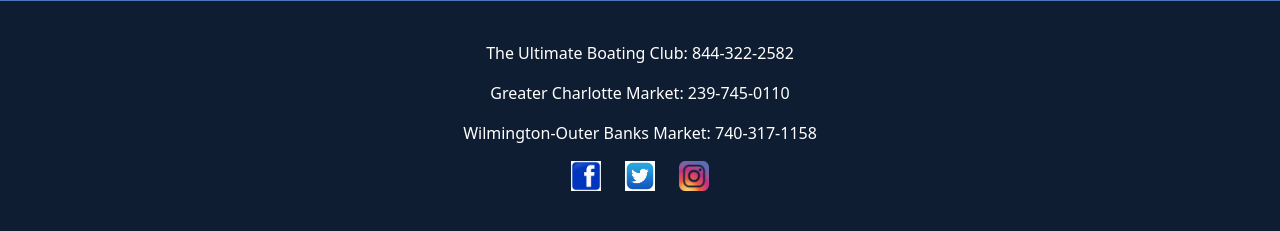
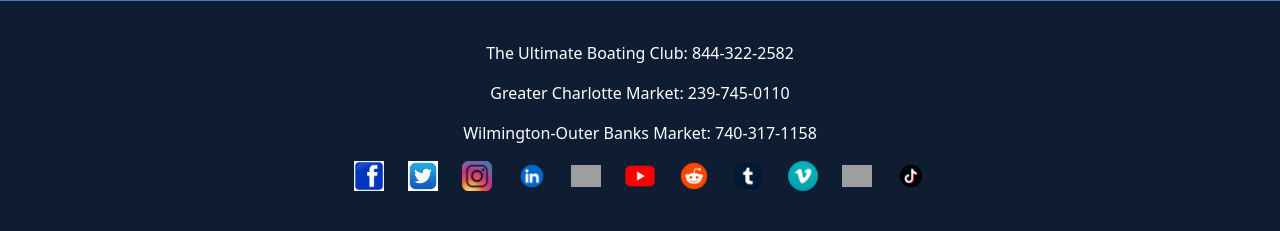
Before and after one commit to jforay/boatclub, a Django app: page /boats/add-boat/ in a window 1280 px wide. Shown: the part 719-950 px from the top of the page. Run offline with Django 5.2, Linux system fonts and the light colour scheme; data that the repository does not hold is empty; parts of the project's set-up code (start-up, migrations or seed data) failed here and were passed over; some libraries are stand-ins or nearby versions; grey boxes are pictures that could not be loaded.

Commit message:
putting in links to footer

```diff
--- a/templates/base.html
+++ b/templates/base.html
@@ -147,9 +147,20 @@
                 <p>Wilmington-Outer Banks Market: 740-317-1158</p>
             </div>
             <div class="social-media">
-                <a href="#"><img src="{% static 'images/facebook-icon.jpg' %}" alt="Facebook" style="width: 30px; margin: 0 10px;"></a>
-                <a href="#"><img src="{% static 'images/twitter-icon.jpg' %}" alt="Twitter" style="width: 30px; margin: 0 10px;"></a>
-                <a href="#"><img src="{% static 'images/instagram-icon.png' %}" alt="Instagram" style="width: 30px; margin: 0 10px;"></a>
+                <a href="https://www.facebook.com/destinationboatclubscarolinas"><img src="{% static 'images/facebook-icon.jpg' %}" alt="Facebook" style="width: 30px; margin: 0 10px;"></a>
+                <a href="https://x.com/DBCCfamily"><img src="{% static 'images/twitter-icon.jpg' %}" alt="Twitter" style="width: 30px; margin: 0 10px;"></a>
+                <a href="https://www.instagram.com/dbccfamily/"><img src="{% static 'images/instagram-icon.png' %}" alt="Instagram" style="width: 30px; margin: 0 10px;"></a>
+                <a href="https://www.linkedin.com/company/destination-boat-clubs-carolinas/"><img src="{% static 'images/linkedin-icon.png' %}" alt="Linkedin" style="width: 30px; margin: 0 10px;"></a>
+                <a href="https://www.pinterest.com/destinationfamily/"><img src="{% static 'images/pintrest-icon.png' %}" alt="Pintrest" style="width: 30px; margin: 0 10px;"></a>
+                <a href="https://www.instagram.com/dbccfamily/"><img src="{% static 'images/youtube-icon.png' %}" alt="Youtube" style="width: 30px; margin: 0 10px;"></a>
+                <a href="https://www.reddit.com/user/destinationfamily/"><img src="{% static 'images/reddit-icon.png' %}" alt="Reddit" style="width: 30px; margin: 0 10px;"></a>
+                <a href="https://www.tumblr.com/destinationfamily"><img src="{% static 'images/tumblr-icon.jpg' %}" alt="Tumblr" style="width: 30px; margin: 0 10px;"></a>
+                <a href="https://vimeo.com/destinationfamilies"><img src="{% static 'images/vimeo-icon.png' %}" alt="Tumblr" style="width: 30px; margin: 0 10px;"></a>
+                <a href="https://www.flickr.com/people/destinationfamily/"><img src="{% static 'images/flicker-icon.png' %}" alt="Tumblr" style="width: 30px; margin: 0 10px;"></a>
+                <a href="https://www.tiktok.com/@destinationfamily"><img src="{% static 'images/tiktok-icon.png' %}" alt="Tumblr" style="width: 30px; margin: 0 10px;"></a>
+
+
+
             </div>
         </div>
     </footer>
```
Also changed, not shown: static/images/flickr-icon.png (added), static/images/linkedin-icon.png (added), static/images/pinterest-icon.png (added), static/images/reddit-icon.png (added), static/images/tiktok-icon.png (added), static/images/tumblr-icon.jpg (added), static/images/twitter-icon-1.jpg (added), static/images/vimeo-icon.png (added), static/images/youtube-icon.png (added).
